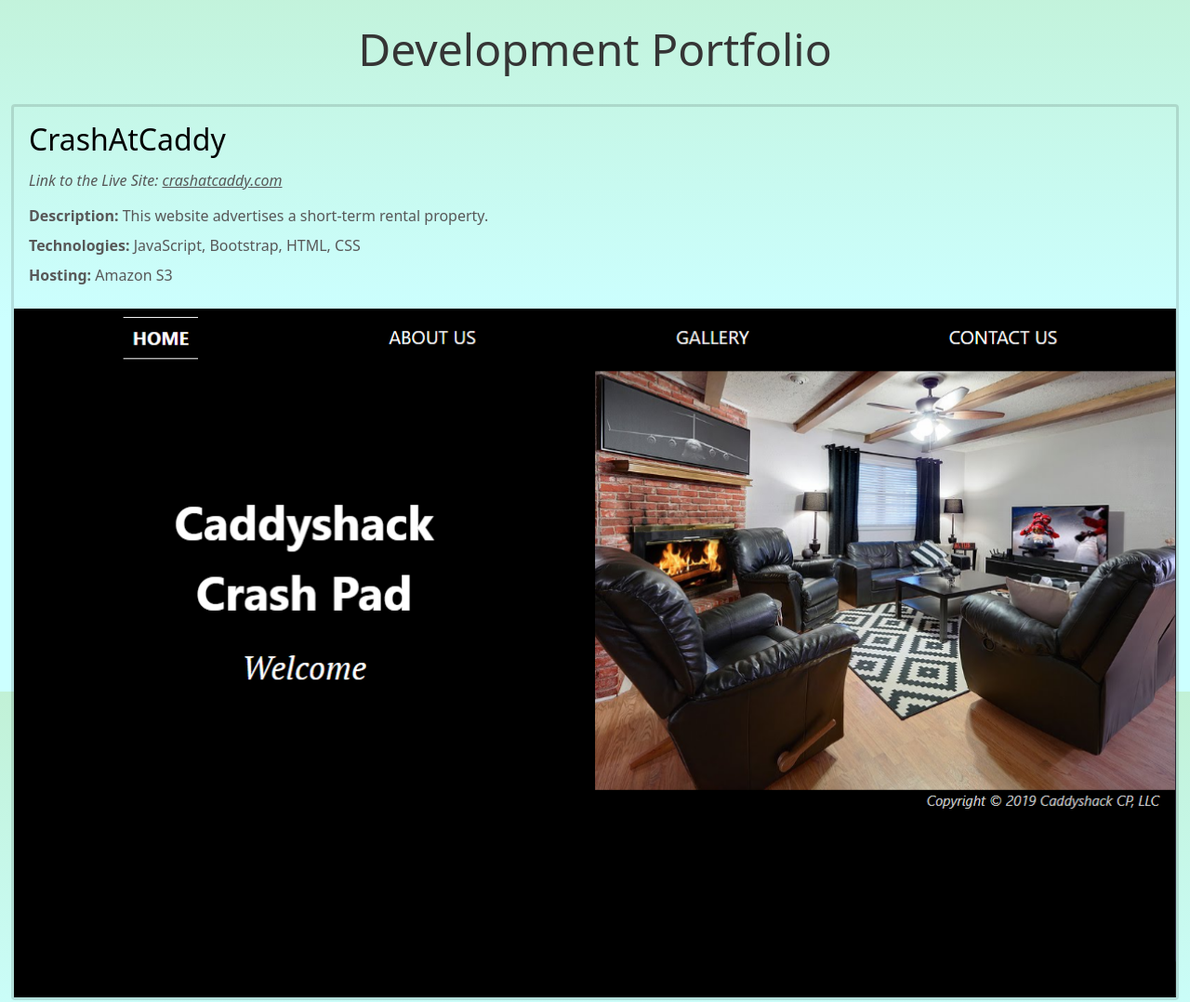
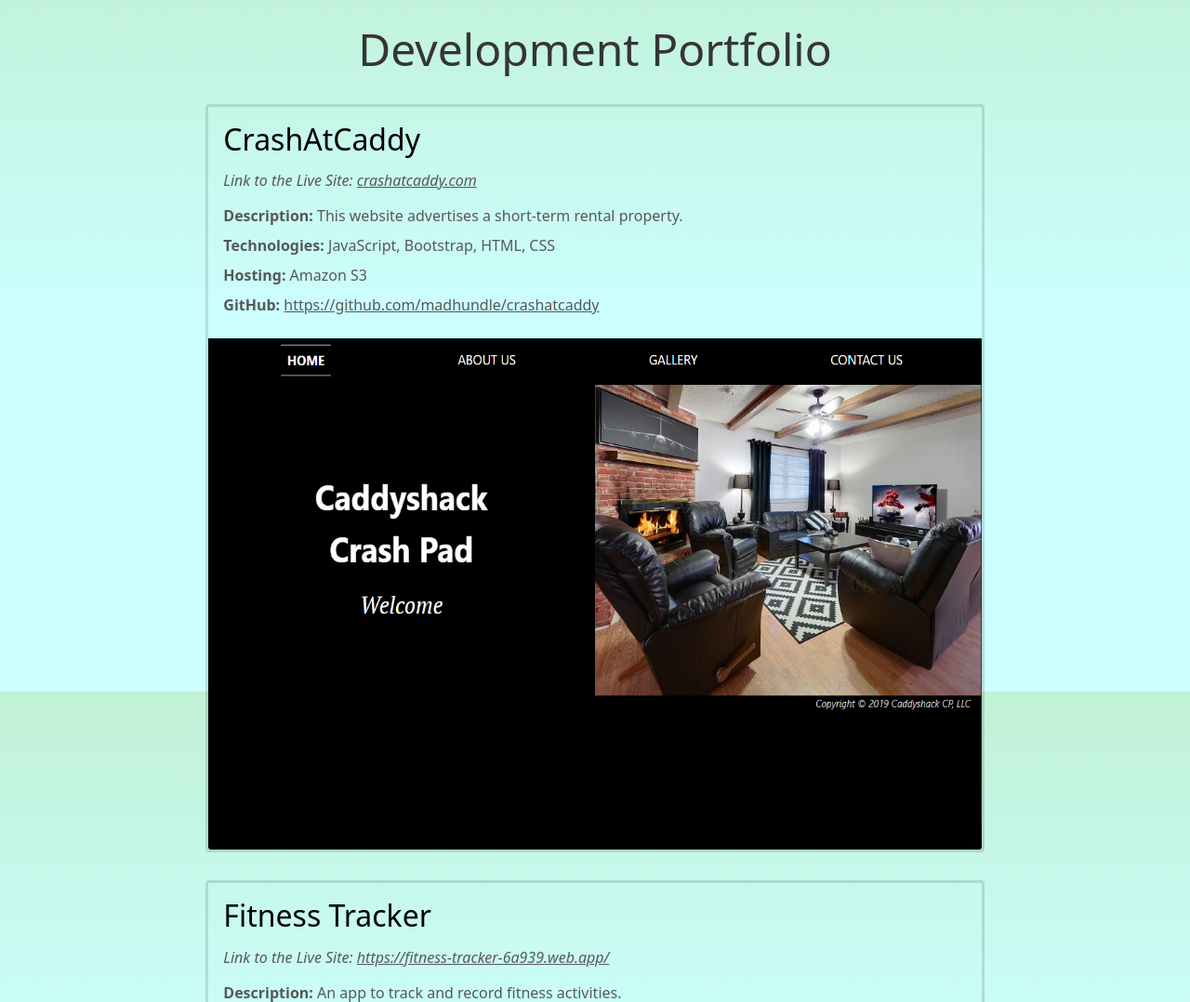
Before and after one commit to madhundle/madhundle.com, a Flask app: page / in a window 1280 px wide. Shown: the part 56-1134 px from the top of the page at 93% size. Run offline with Flask 2, Linux system fonts and the light colour scheme.

Commit message:
added GitHub links

```diff
--- a/madhundle/static/madhundle.css
+++ b/madhundle/static/madhundle.css
@@ -5,21 +5,14 @@ body {
   background-attachment: fixed;
 }
 
-h1 {
-  text-align: center;
-}
-
 .navbar-brand {
   font-style: italic;
 }
 
-.footer-copyright {
-  margin-top: 15px;
-  margin-right: 15px;
-  color: #515A5A;
-  font-size: 75%;
-  font-style: italic;
-  text-align: right;
+#section-portfolio {
+  display: flex;
+  flex-direction: column;
+  align-items: center;
 }
 
 .section::before {
@@ -35,6 +28,7 @@ h1 {
   margin-top: 30px;
   margin-bottom: 30px;
   font-size: 300%;
+  text-align: center;
 }
 
 /* #section-description h1 {
@@ -78,6 +72,9 @@ h1 {
   margin-bottom: 0;
   color: #585858;
 }
+.card-text a {
+  color: #585858;
+}
 p.card-text:last-of-type {
   padding-bottom: 0.5rem;
 }
@@ -85,3 +82,12 @@ p.card-text:last-of-type {
 .card-img-bottom {
   height: 550px;
 }
+
+.footer-copyright {
+  margin-top: 15px;
+  margin-right: 15px;
+  color: #515A5A;
+  font-size: 75%;
+  font-style: italic;
+  text-align: right;
+}
--- a/madhundle/templates/index.html
+++ b/madhundle/templates/index.html
@@ -69,7 +69,7 @@
       <h1>Development Portfolio</h1>
 
       <!--Site-->
-      <div class="card">
+      <div class="card col-lg-8">
         <div class="card-body">
           <h2 class="card-title">CrashAtCaddy</h2>
           <h6 class="card-subtitle">Link to the Live Site:
@@ -78,15 +78,17 @@
           <p class="card-text"><strong>Description: </strong>This website advertises a short-term rental property.</p>
           <p class="card-text"><strong>Technologies: </strong>JavaScript, Bootstrap, HTML, CSS</p>
           <p class="card-text"><strong>Hosting: </strong>Amazon S3</p>
+          <p class="card-text"><strong>GitHub: </strong>
+            <a href="https://github.com/madhundle/crashatcaddy" target="_blank">https://github.com/madhundle/crashatcaddy</a></p>
         </div>
         <a href="http://crashatcaddy.com" target="_blank">
-          <img src="static/crashatcaddy.png" width="100%"></a>
+          <img src="static/crashatcaddy.png" width="100%" class="card-img-bottom"></a>
         <!-- An HTTPS website cannot load "Mixed Content" of an HTTP site -->
         <!-- <iframe class="card-img-bottom" title="crash at caddy .com" scrolling="no" src="http://crashatcaddy.com"></iframe> -->
       </div>
 
       <!--Site-->
-      <div class="card">
+      <div class="card col-lg-8">
         <div class="card-body">
           <h2 class="card-title">Fitness Tracker</h2>
           <h6 class="card-subtitle">Link to the Live Site:
@@ -95,13 +97,15 @@
           <p class="card-text"><strong>Description: </strong>An app to track and record fitness activities.</p>
           <p class="card-text"><strong>Technologies: </strong>Angular, Angular Material, AngularFire, Firestore, Firebase Authentication, TypeScript, HTML, CSS</p>
           <p class="card-text"><strong>Hosting: </strong>Firebase</p>
+          <p class="card-text"><strong>GitHub: </strong>
+            <a href="https://github.com/madhundle/fitness-tracker" target="_blank">https://github.com/madhundle/fitness-tracker</a></p>
         </div>
         <iframe class="card-img-bottom" title="fitness tracker"
           src="https://fitness-tracker-6a939.web.app/"></iframe>
       </div>
 
       <!--Site-->
-      <div class="card">
+      <div class="card col-lg-8">
         <div class="card-body">
           <h2 class="card-title">This Website</h2>
           <h6 class="card-subtitle">Link to the Live Site:
@@ -110,6 +114,8 @@
           <p class="card-text"><strong>Description: </strong>A website development portfolio.</p>
           <p class="card-text"><strong>Technologies: </strong>Python Flask, JavaScript, Bootstrap, HTML, CSS</p>
           <p class="card-text"><strong>Hosting: </strong>Google Cloud</p>
+          <p class="card-text"><strong>GitHub: </strong>
+            <a href="https://github.com/madhundle/madhundle.com" target="_blank">https://github.com/madhundle/madhundle.com</a></p>
         </div>
       </div>
 
```
